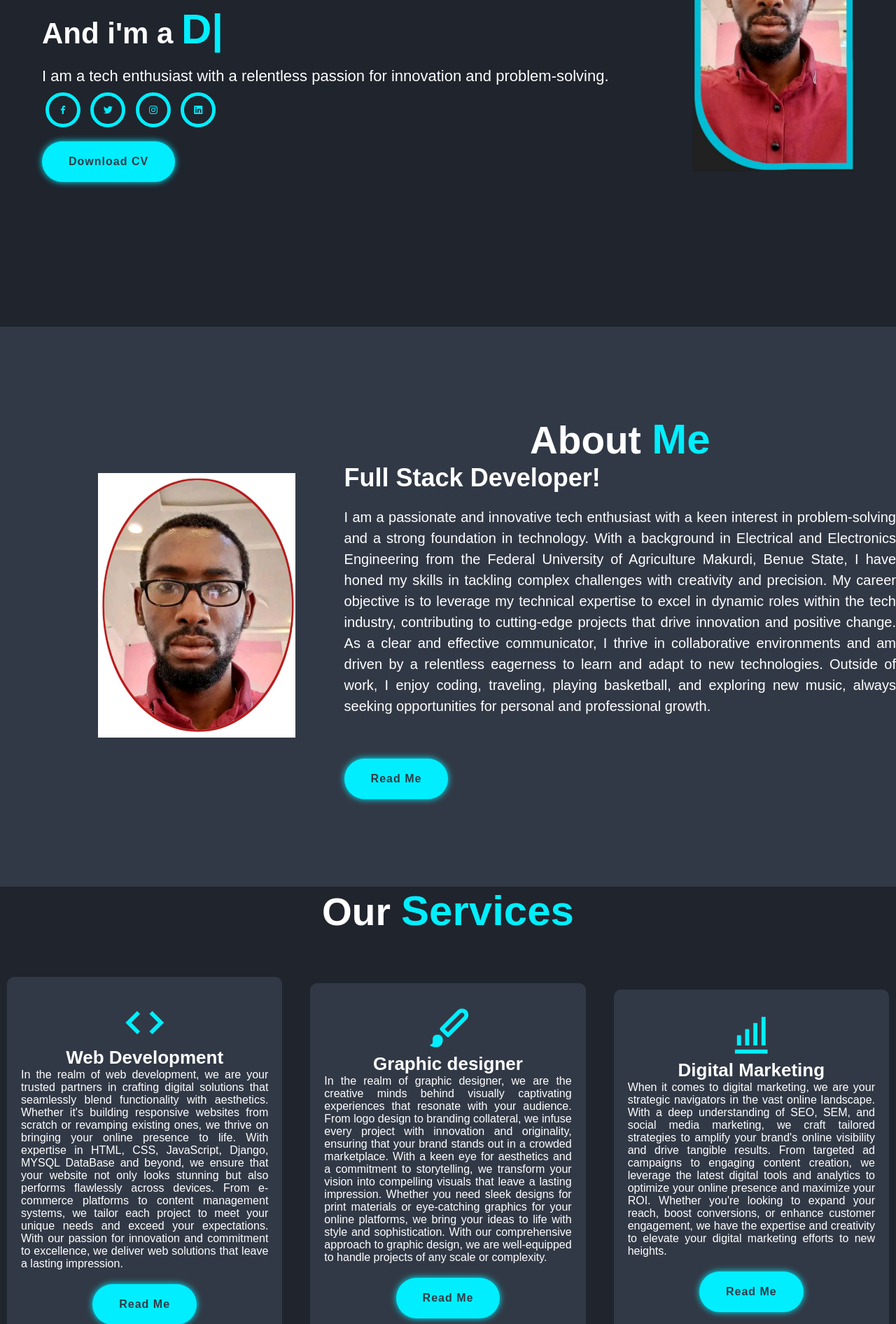
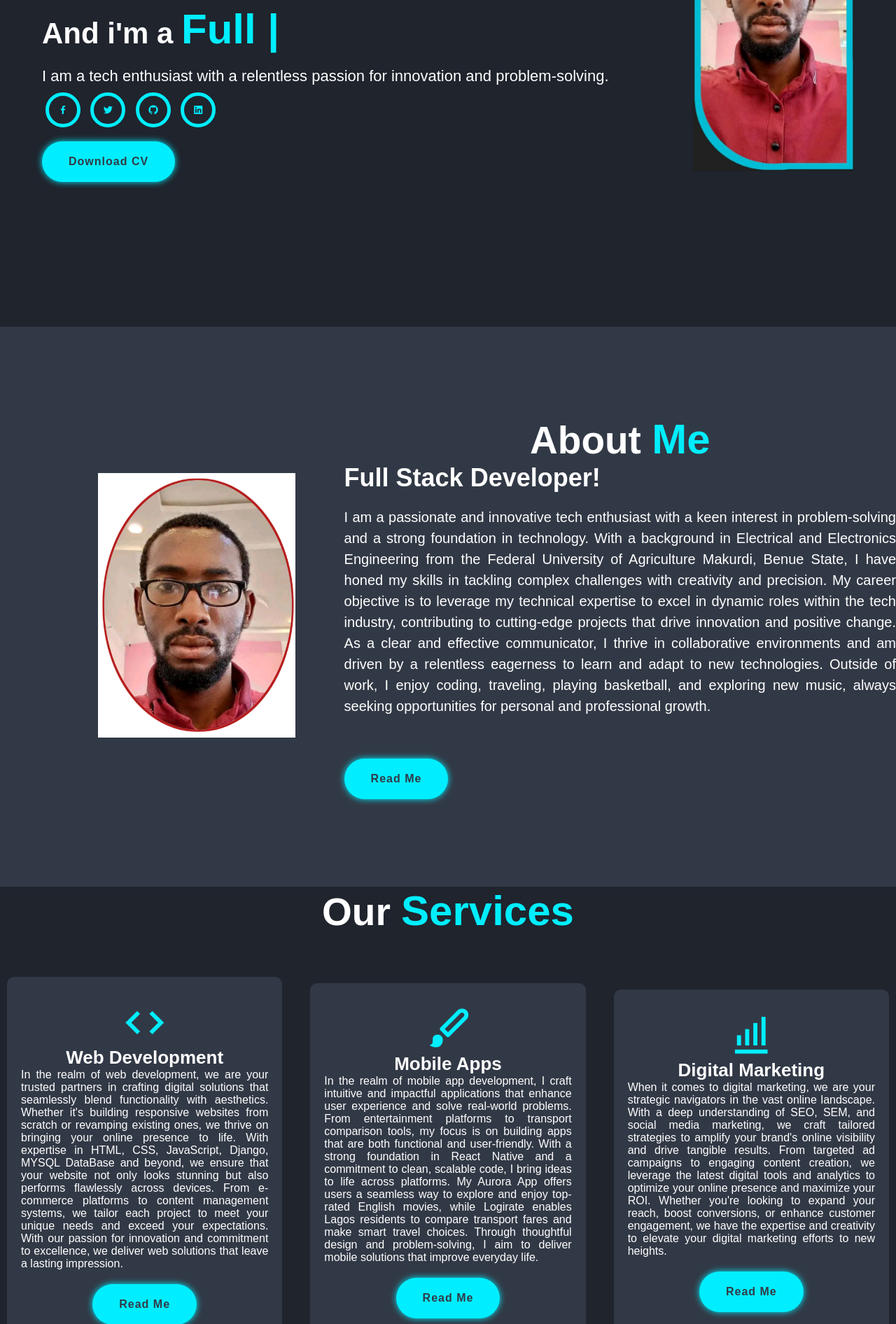
Before and after one commit to Emmanuel8577/PORTFOLIO-SITE, a Django app: page / in a window 1280 px wide. Shown: the part 333-2225 px from the top of the page at 70% size. Run offline with Django 5.2, Linux system fonts and the light colour scheme; some libraries are stand-ins or nearby versions; some web fonts are replaced.

Commit message:
updated many files

```diff
--- a/MyPortfolio/static/apps/js/script.js
+++ b/MyPortfolio/static/apps/js/script.js
@@ -46,7 +46,7 @@
 ScrollReveal().reveal('.home-content p, .about-content', { origin: 'right' });
 
 const typed = new Typed('.multiple-text', {
-    strings: ['Full Stack Developer', 'Digital Marketer', 'Graphic Designer', 'CAC Expert'],
+    strings: ['Mobile App Developer', 'Full Stack Developer', 'Digital Marketer', 'CAC Expert'],
     typedSpeed: 100,
     backSpeed: 100,
     backDelay: 1000,
--- a/MyPortfolio/templates/apps/index.html
+++ b/MyPortfolio/templates/apps/index.html
@@ -33,8 +33,8 @@
         <div class="social-media">
             <a href="#"><i class='bx bxl-facebook' ></i></a>
             <a href="#"><i class='bx bxl-twitter' ></i></a>
-            <a href="#"><i class='bx bxl-instagram' ></i></a>
-            <a href="#"><i class='bx bxl-linkedin-square' ></i></a>
+            <a href="https://github.com/Emmanuel8577"><i class='bx bxl-github'></i></a>
+            <a href="https://www.linkedin.com/in/emmanuel-adikwu-24b062275/"><i class='bx bxl-linkedin-square' ></i></a>
         </div>
         <a href="http://127.0.0.1:8000/download/2/" class="btn">Download CV</a>
     </div>
@@ -79,14 +79,13 @@
         </div>
         <div class="services-box">
             <i class='bx bxs-paint' ></i>
-            <h3>Graphic designer </h3>
-            <p>In the realm of graphic designer, we are the creative minds behind visually captivating experiences
-                that resonate with your audience. From logo design to branding collateral, we infuse every project with
-                innovation and originality, ensuring that your brand stands out in a crowded marketplace. With a keen eye
-                for aesthetics and a commitment to storytelling, we transform your vision into compelling visuals that leave a
-                lasting impression. Whether you need sleek designs for print materials or eye-catching graphics for your online
-                platforms, we bring your ideas to life with style and sophistication. With our comprehensive approach to graphic design,
-                we are well-equipped to handle projects of any scale or complexity.
+            <h3>Mobile Apps </h3>
+            <p>In the realm of mobile app development, I craft intuitive and impactful applications that enhance user experience
+            and solve real-world problems. From entertainment platforms to transport comparison tools, my focus is on building
+            apps that are both functional and user-friendly. With a strong foundation in React Native and a commitment to clean,
+            scalable code, I bring ideas to life across platforms. My Aurora App offers users a seamless way to explore and enjoy
+            top-rated English movies, while Logirate enables Lagos residents to compare transport fares and make smart travel
+            choices. Through thoughtful design and problem-solving, I aim to deliver mobile solutions that improve everyday life.
             </p>
             <a href="#" class="btn">Read Me</a>
         </div>
@@ -134,7 +133,7 @@
         <div class="portfolio-box">
             <img src="{% static 'apps/images/Web_design.jpg'  %}" alt="">
             <div class="portfolio-layer">
-                <h4>Website Design</h4>
+                <h4>Mobile App Design</h4>
                 <p>All Projects Designed will be uploaded here soon.</p>
                 <a href="#"><i class='bx bx-link-external'></i></a>
             </div>
@@ -150,7 +149,7 @@
         <div class="portfolio-box">
             <img src="{% static 'apps/images/website_design3.jpg'  %}" alt="">
             <div class="portfolio-layer">
-                <h4>Website Design</h4>
+                <h4>Mobile App Design</h4>
                 <p>All Projects Designed will be uploaded here soon.</p>
                 <a href="#"><i class='bx bx-link-external'></i></a>
             </div>
```
Also changed, not shown: 3 other files.
